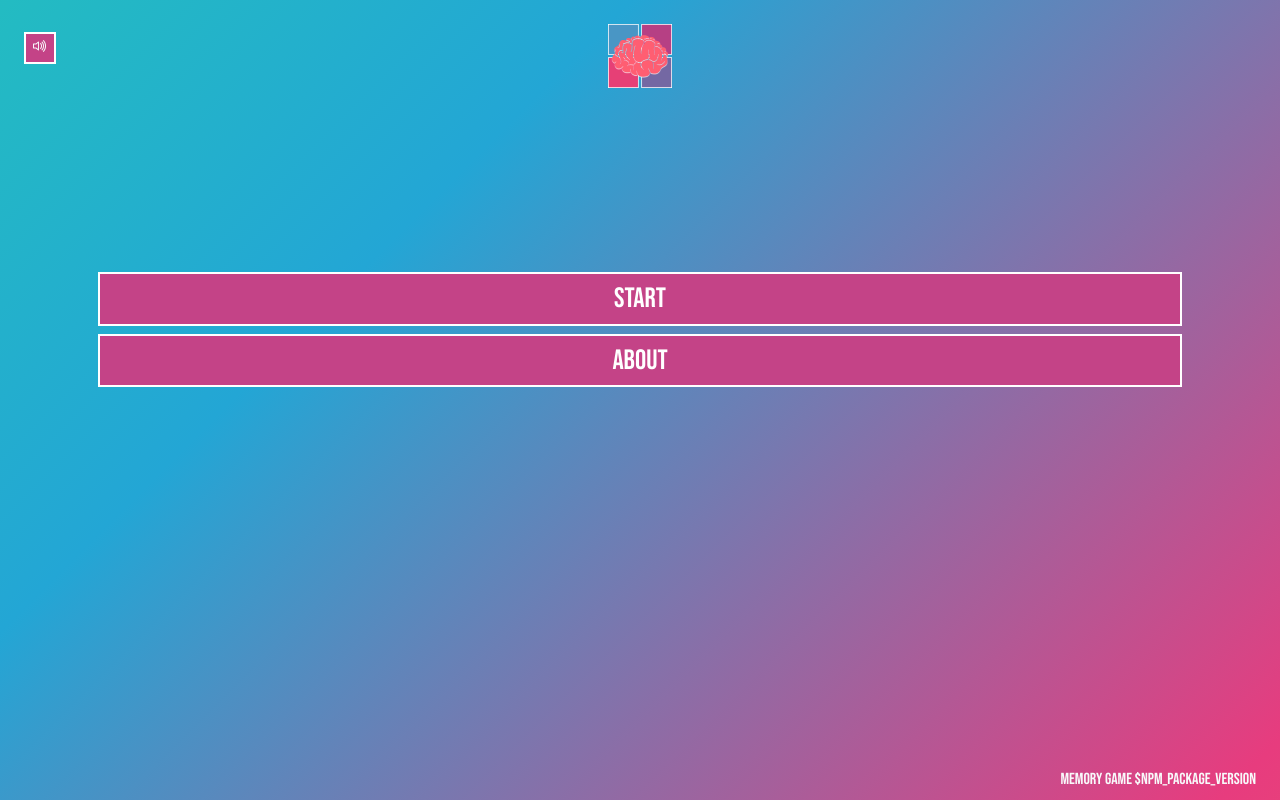
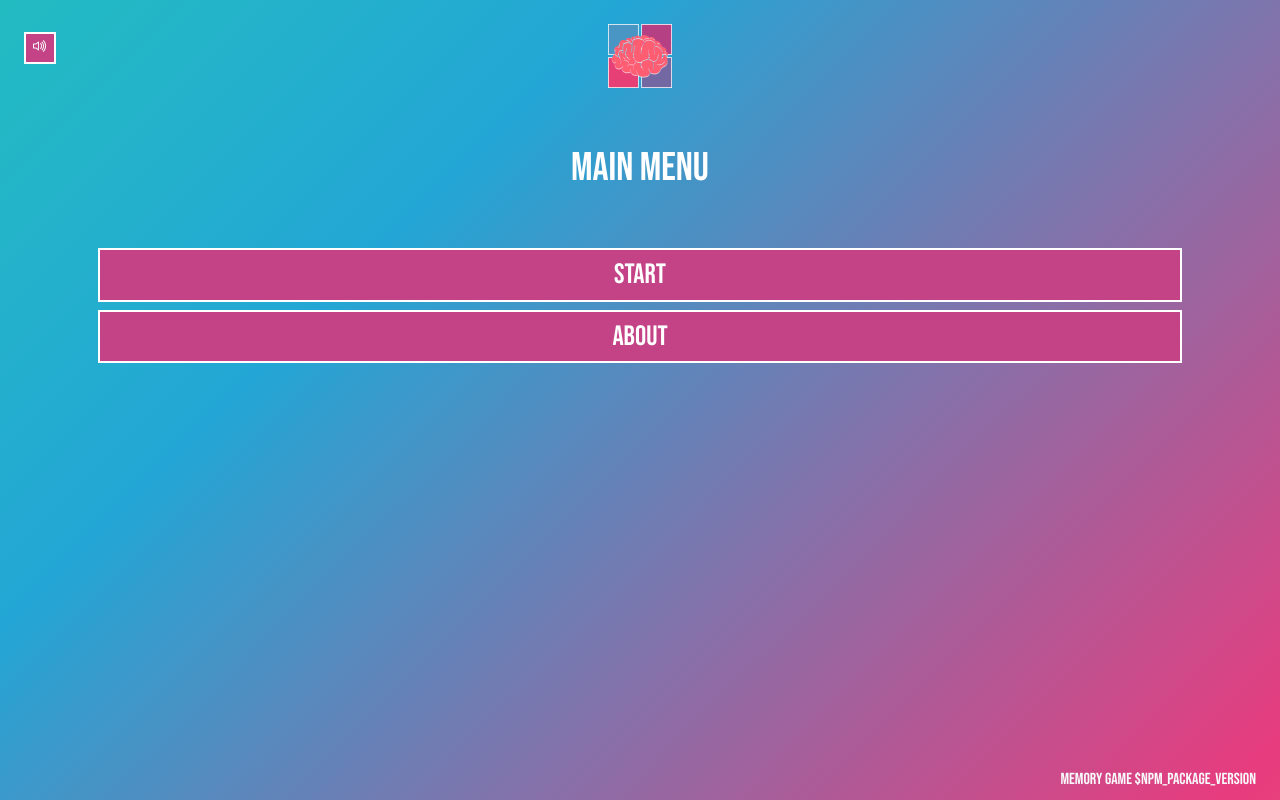
Before and after one commit to coding-nerfilio/memory-game, a React (Create React App) app: page / in a window 1280 px wide. Built offline with nearby package versions, Linux system fonts and the light colour scheme.

Commit message:
Fix margin

```diff
--- a/src/screen/StartScreen.tsx
+++ b/src/screen/StartScreen.tsx
@@ -7,8 +7,11 @@ const StartScreen = (props: { ModalFunctions: ModalFunctions }) => {
 	const navigate = useNavigate();
 
 	return (
-		<Container className="pt-5">
-			<Row className="mt-6 mx-3">
+		<Container className="mt-5">
+			<Row className="mx-3">
+				<h1 className="text-center text-white">MAIN MENU</h1>
+			</Row>
+			<Row className="mt-5 mx-3">
 				<div className="button text-white p-2" onClick={() => navigate("/difficulty")}>
 					<h3>START</h3>
 				</div>
```
